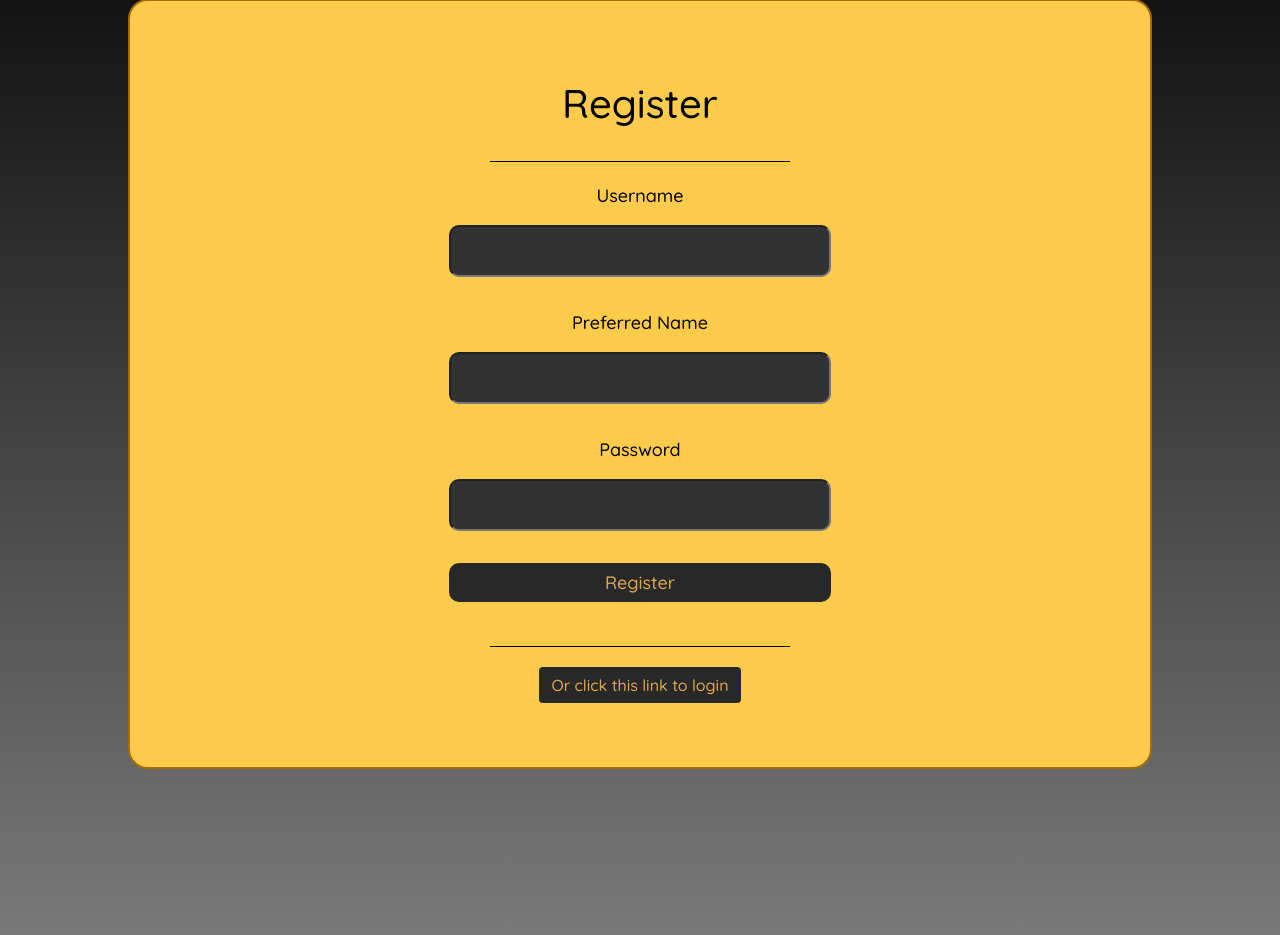
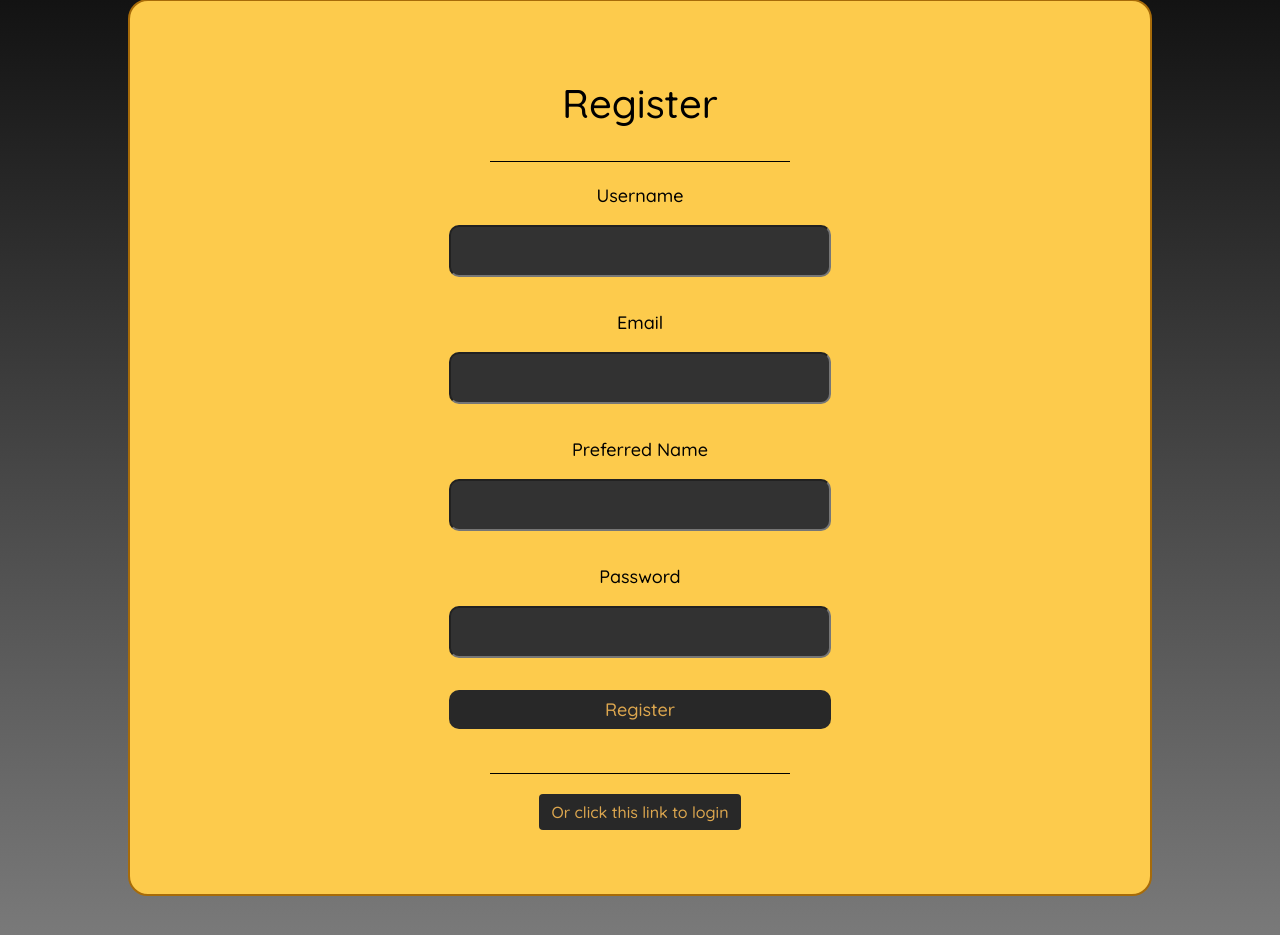
Before and after one commit to Allenator1/UWAM-Introductory-Website, a Flask app: page /register in a window 1280 px wide. Shown: the part 171-1106 px from the top of the page. Run offline with Flask 2, Linux system fonts and the light colour scheme.

Commit message:
Added email field for the registration form

```diff
--- a/app/forms.py
+++ b/app/forms.py
@@ -10,6 +10,7 @@ class LoginForm(FlaskForm):
 
 class RegisterForm(FlaskForm):
     username = StringField('Username', validators=[DataRequired()])
+    email = StringField('Email', validators=[DataRequired()])
     preferred_name = StringField('Preferred Name', validators=[DataRequired()])
     password = StringField('Password', validators=[DataRequired()])
     remember_me = BooleanField('Remember Me!')
--- a/app/templates/login_or_register.html
+++ b/app/templates/login_or_register.html
@@ -35,6 +35,9 @@
                 {{ form.username(size=32, class_="input_field") }} <br><br>
 
                 {% if type == "Register" %}
+                {{ form.email.label(class_="form_label") }} <br>
+                {{ form.email(size=32, class_="input_field") }} <br><br>
+
                 {{ form.preferred_name.label(class_="form_label") }} <br>
                 {{ form.preferred_name(size=32, class_="input_field") }} <br><br>
                 {% endif %}
```
